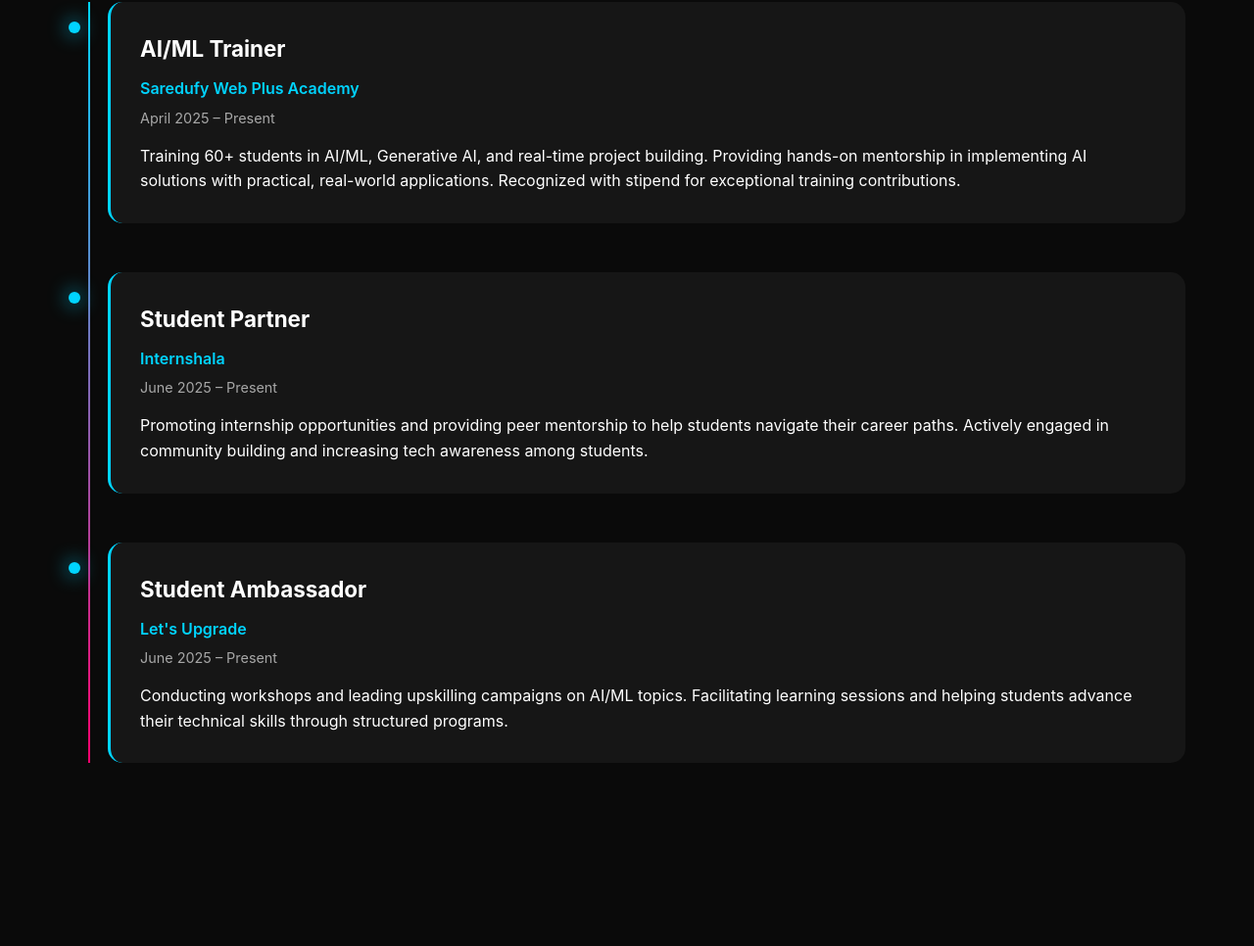
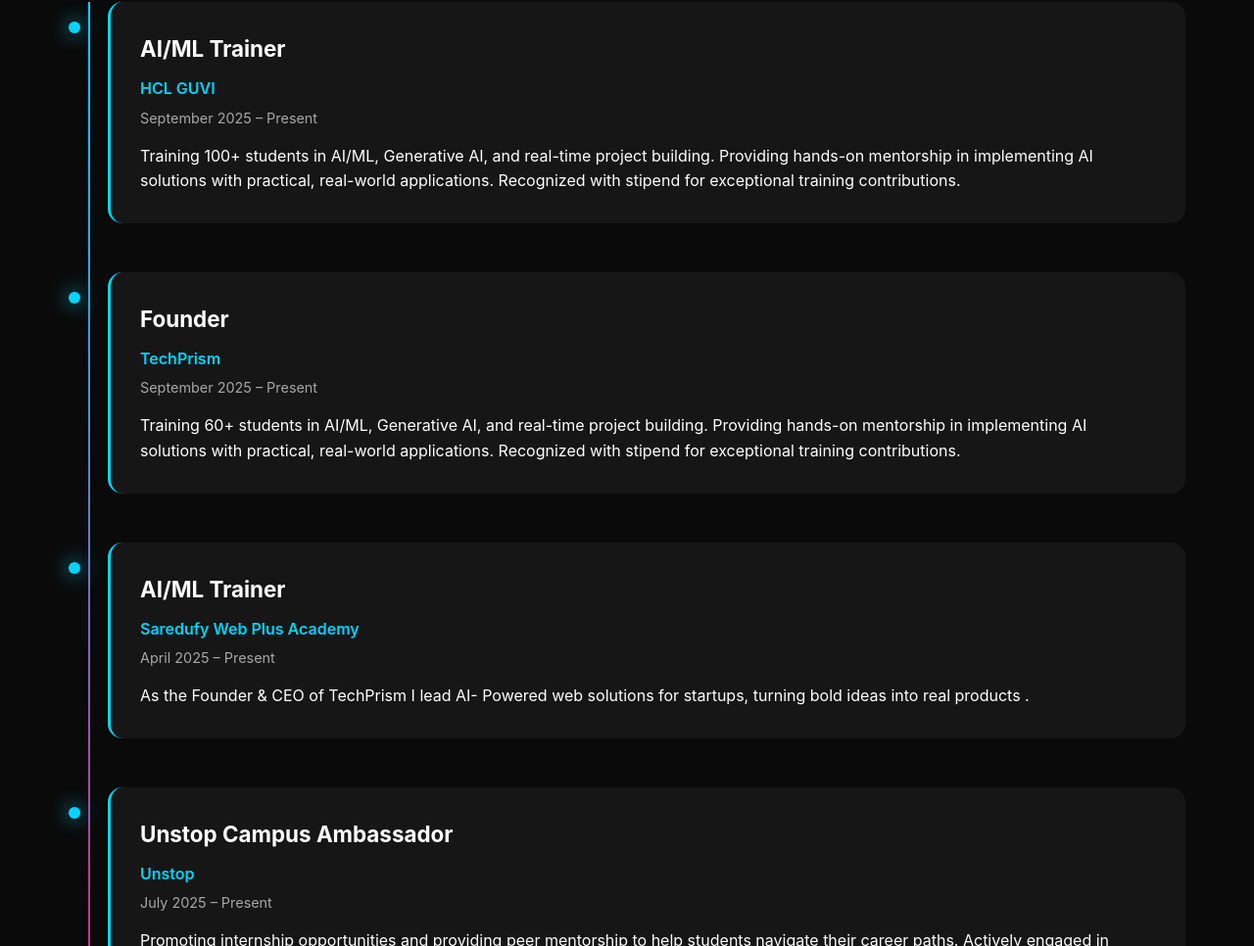
Before and after one commit to PranathiReddy242/My_Portfolio, a plain HTML site: page index.html in a window 1280 px wide. Shown: the part 1834-2800 px from the top of the page at 98% size. Drawn offline with Linux system fonts and the light colour scheme.

Commit message:
Update index.html

```diff
--- a/index.html
+++ b/index.html
@@ -680,13 +680,14 @@
             <h1 class="hero-title">Pranathi Tarigonda</h1>
             <p class="hero-subtitle">"Crafting AI with heart, building products that speak for people"</p>
             <p class="hero-description">
-                AI/ML Engineer & Educator empowering 60+ students while building next-generation AI applications
+                AI/ML Engineer & Educator empowering 100+ students while building next-generation AI applications
             </p>
 
             <div class="hero-badges">
                 <span class="badge">🤖 AI/ML Trainer</span>
                 <span class="badge">🎓 2x Student Ambassador</span>
                 <span class="badge">🚀 AI Generalist</span>
+                 <span class="badge">🚀 Software developer</span>
             </div>
 
             <div class="cta-buttons">
@@ -722,17 +723,17 @@
                 <div class="about-text">
                     <p>
                         I'm a <span class="highlight">B.Tech student graduating in 2027</span> — but my journey in tech started far before my final year.
-                        Today, I'm not just learning AI/ML — I'm actively <span class="highlight">training and mentoring 60+ students</span> in these cutting-edge areas.
+                        Today, I'm not just learning AI/ML — I'm actively <span class="highlight">training and mentoring 100+ students</span> in these cutting-edge areas.
                     </p>
                     <br>
                     <p>
-                        As a trainer at <span class="highlight">Saredufy Web Plus Academy</span>, I guide students through hands-on projects in machine learning,
+                        As a trainer at <span class="highlight">HCL GUVI and Saredufy Web Plus Academy</span>, I guide students through hands-on projects in machine learning,
                         generative AI, and real-time application building. My focus is on <span class="highlight">practical implementation</span> — turning concepts
                         into working apps using AI tools, full-stack technologies, and cloud integrations.
                     </p>
                     <br>
                     <p>
-                        I also serve as a <span class="highlight">Student Ambassador for Internshala and Let's Upgrade</span>, helping peers discover career
+                        I also serve as a <span class="highlight">Student Ambassador for Unstop and Let's Upgrade</span>, helping peers discover career
                         opportunities and tech upskilling paths. While I'm still a student, my work experience reflects initiative, leadership,
                         and the ability to deliver real results. I'm ready to join a team that values <span class="highlight">curiosity, responsibility, and innovation</span>.
                     </p>
@@ -748,15 +749,29 @@
             <div class="timeline animate-on-scroll">
                 <div class="timeline-item">
                     <h3 class="job-title">AI/ML Trainer</h3>
-                    <p class="company">Saredufy Web Plus Academy</p>
-                    <p class="duration">April 2025 – Present</p>
+                    <p class="company">HCL GUVI </p>
+                    <p class="duration">September 2025 – Present</p>
+                    <p>Training 100+ students in AI/ML, Generative AI, and real-time project building. Providing hands-on mentorship in implementing AI solutions with practical, real-world applications. Recognized with stipend for exceptional training contributions.</p>
+                </div>
+
+                <div class="timeline-item">
+                    <h3 class="job-title">Founder</h3>
+                    <p class="company"> TechPrism</p>
+                    <p class="duration"> September 2025 – Present</p>
                     <p>Training 60+ students in AI/ML, Generative AI, and real-time project building. Providing hands-on mentorship in implementing AI solutions with practical, real-world applications. Recognized with stipend for exceptional training contributions.</p>
                 </div>
 
                 <div class="timeline-item">
-                    <h3 class="job-title">Student Partner</h3>
-                    <p class="company">Internshala</p>
-                    <p class="duration">June 2025 – Present</p>
+                    <h3 class="job-title">AI/ML Trainer</h3>
+                    <p class="company">Saredufy Web Plus Academy</p>
+                    <p class="duration">April 2025 – Present</p>
+                    <p>As the Founder & CEO of TechPrism I lead AI- Powered web solutions for startups, turning bold ideas into real products .</p>
+                </div>
+
+                <div class="timeline-item">
+                    <h3 class="job-title"> Unstop Campus Ambassador</h3>
+                    <p class="company">Unstop</p>
+                    <p class="duration">July 2025 – Present</p>
                     <p>Promoting internship opportunities and providing peer mentorship to help students navigate their career paths. Actively engaged in community building and increasing tech awareness among students.</p>
                 </div>
 
```
